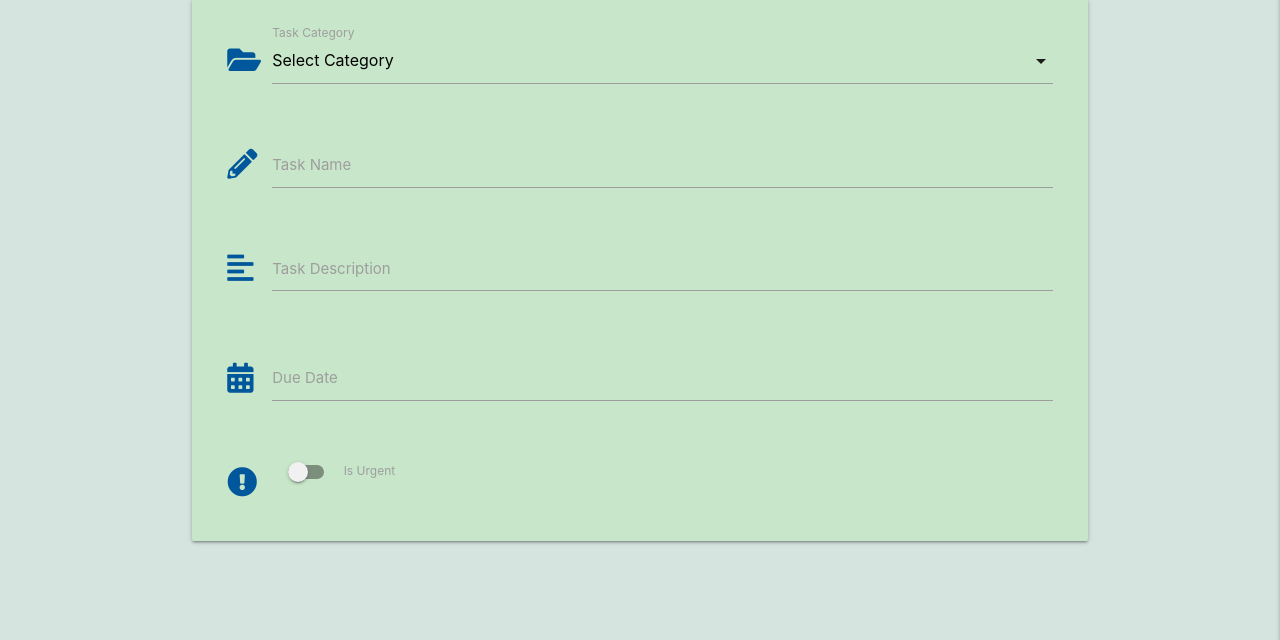
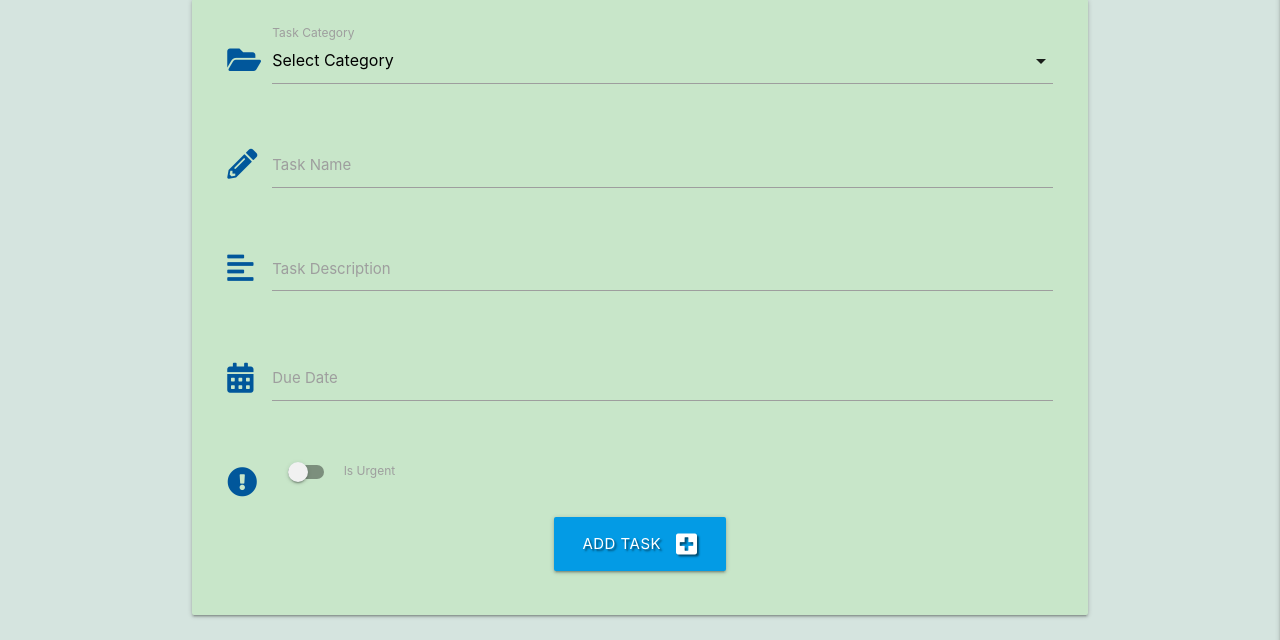
Before and after one commit to josygeorge/flask-mini-project-task-manager, a Flask app: page /add-task in a window 1280 px wide. Shown: the part 160-800 px from the top of the page. Run offline with Flask 2, Linux system fonts and the light colour scheme; data that the repository does not hold is empty; some libraries are stand-ins or nearby versions.

Commit message:
Functionality to allow user to add task to database

```diff
--- a/app.py
+++ b/app.py
@@ -104,8 +104,21 @@ def logout():
 
 
 # Add Task
-@app.route("/add-task")
+@app.route("/add-task", methods=["GET", "POST"])
 def add_task():
+    if request.method == 'POST':
+        is_urgent = "on" if request.form.get("is_urgent") else "off"
+        new_task = {
+            "category_name": request.form.get("category_name"),
+            "task_name": request.form.get("task_name"),
+            "task_description": request.form.get("task_description"),
+            "due_date": request.form.get("due_date"),
+            "is_urgent": is_urgent,
+            "created_by": session["user"]
+        }
+        mongo.db.tasks.insert_one(new_task)
+        flash("New task added!")
+        return redirect(url_for("get_tasks"))
     categories = mongo.db.categories.find().sort('category_name', 1)
     return render_template('add_task.html', categories=categories)
 
--- a/templates/add_task.html
+++ b/templates/add_task.html
@@ -8,14 +8,13 @@
         <div class="row">
             <div class="input-field col s12">
                 <i class="fas fa-folder-open prefix light-blue-text text-darken-4"></i>
-                <select id="category_name" class="validate" required>
+                <select id="category_name" name="category_name" class="validate" required>
                     <option value="" disabled selected>Select Category</option>
                     {% for category in categories %}
                         <option value="{{ category.category_name }}">
                             {{ category.category_name }}
                         </option>
                     {% endfor %}
-
                 </select>
                 <label for="category_name">Task Category</label>
             </div>
@@ -38,7 +37,7 @@
                 <label for="task_description">Task Description</label>
             </div>
         </div>
-        <!-- Due Date -->
+        <!-- Due Date using date picker-->
         <div class="row">
             <div class="input-field col s12">
                 <i class="fas fa-calendar-alt prefix light-blue-text text-darken-4"></i>
@@ -46,7 +45,7 @@
                 <label for="due_date">Due Date</label>
             </div>
         </div>
-        <!-- check for 'Is Urgent'  -->
+        <!-- check/toggle for 'Is Urgent' [NOTE: POST will have true / false] -->
         <div class="row">
             <div class="input-field col s12">
                 <div class="switch">
@@ -59,6 +58,14 @@
                 </div>
             </div>
         </div>
+        <!-- Submit Button -->
+        <div class="row">
+            <div class="col s12 center-align">
+                <button type="submit" class="btn-large light-blue darken-1 text-shadow">
+                    Add Task <i class="fas fa-plus-square right"></i>
+                </button>
+            </div>
+        </div>
         <!-- All row ends -->
     </form>
 </div>
--- a/templates/register.html
+++ b/templates/register.html
@@ -10,9 +10,9 @@
                     <i class="fas fa-user prefix light-blue-text text-darken-4"></i>
                     <input id="username" name="username" type="text"
                         minlength="6" maxlength="20"
-                        pattern="^[a-zA-Z0-9_]{6,20}$" class="validate" required>
+                        pattern="^[a-zA-Z0-9_.]{6,20}$" class="validate" required>
                     <label for="username">Username *</label>
-                    <p class="center-align footnote">(Combination of digits/uppercase/lowercase/underscore are allowed [6-20 characters])</p>
+                    <p class="center-align footnote">(Combination of digits/uppercase/lowercase/underscore/period are allowed [6-20 characters])</p>
                 </div>
             </div>
             <!-- password -->
--- a/templates/tasks.html
+++ b/templates/tasks.html
@@ -1,6 +1,7 @@
 {% extends "base.html" %}
 {% block body_content %}
 
+    <h3 class="light-blue-text text-darken-4 center-align">All Tasks</h3>
     <ul class="collapsible">
         {% for task in tasks %}
             <li>
@@ -16,6 +17,9 @@
                 <div class="collapsible-body green lighten-4">
                     <h5>{{task.category_name}}</h5>
                     <p>{{task.task_description}}</p>
+                    <p class="light-blue-text text-darken-3">
+                        By:&nbsp;<strong><em>{{task.created_by}}</em></strong>
+                    </p>
                 </div>
             </li>
         {% endfor%}
```
